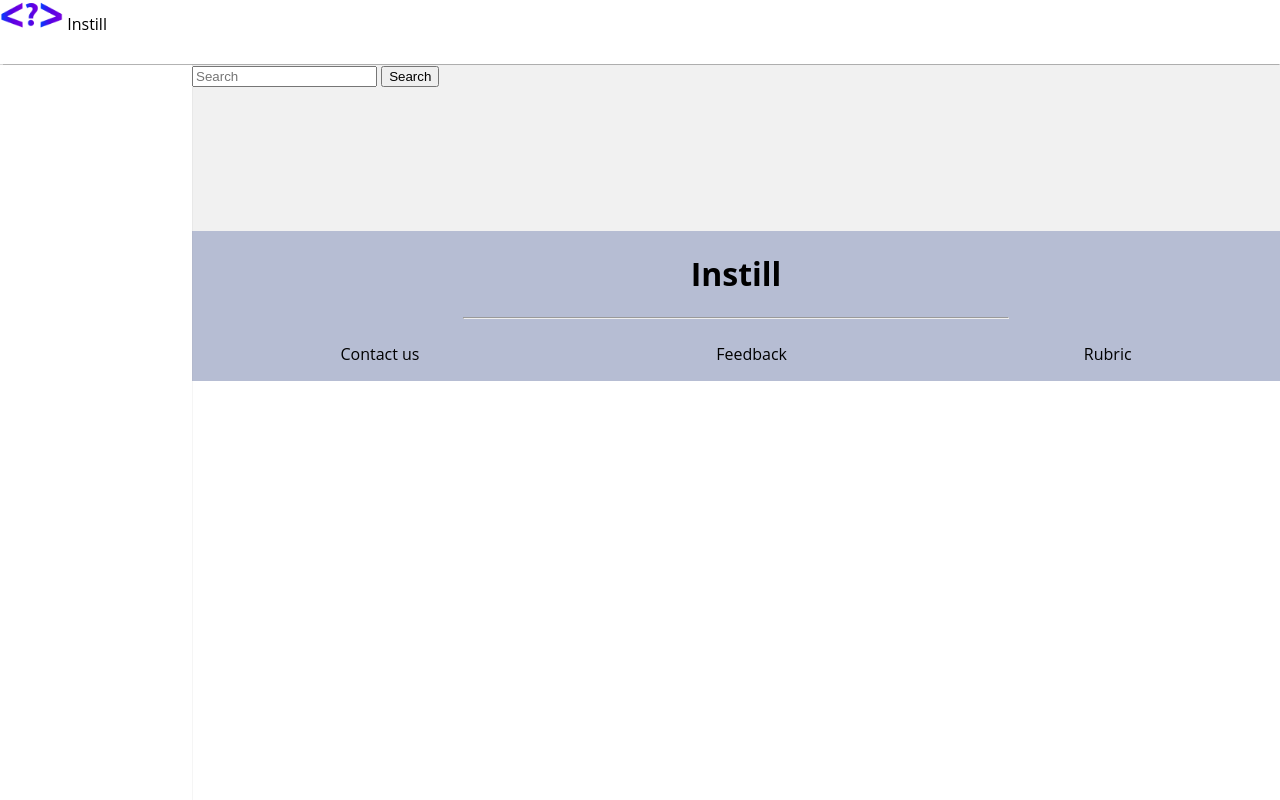
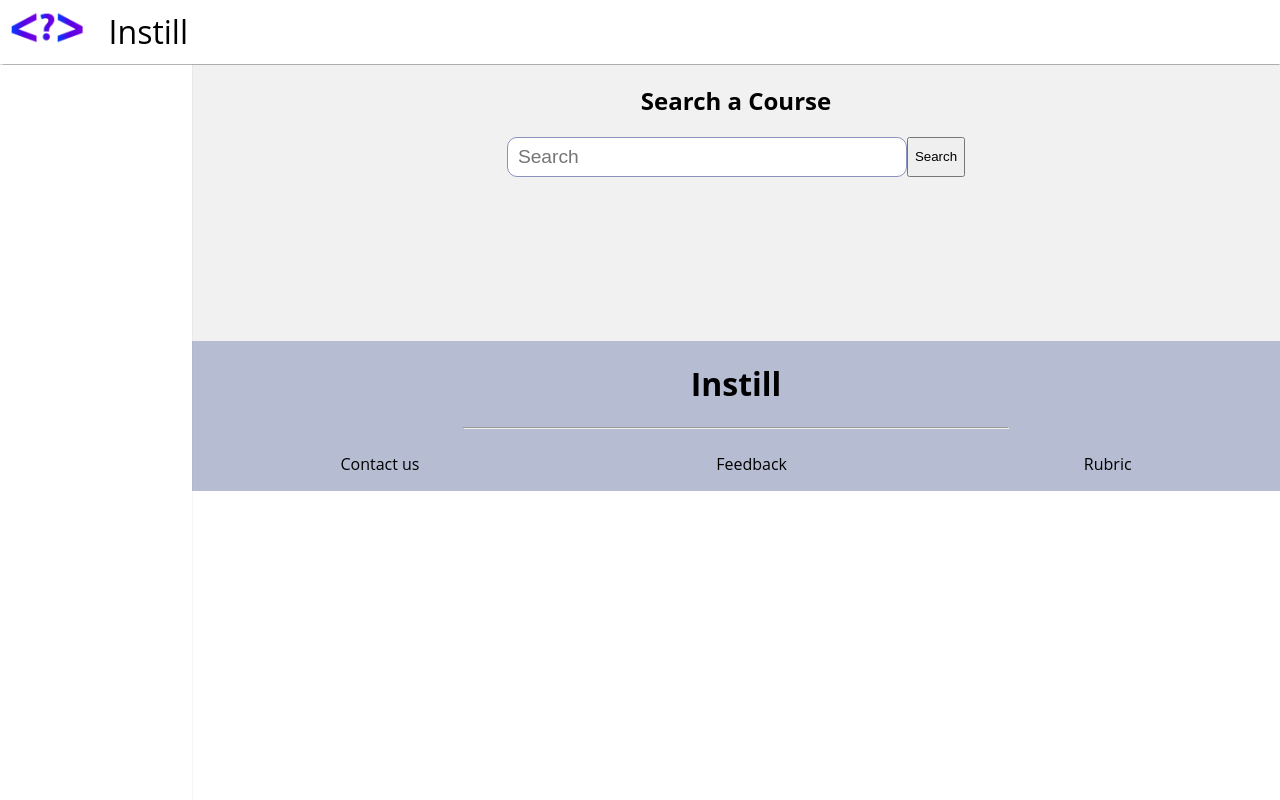
Before and after one commit to EvanCoppa/Instill, a PHP site: page /search.php in a window 1280 px wide. Run offline with PHP 8.4, Linux system fonts and the light colour scheme; data that the repository does not hold is empty.

Commit message:
Improved Search

```diff
--- a/Resorces.php
+++ b/Resorces.php
@@ -17,7 +17,7 @@
     <header>
         <nav>
             <?php $components->createTopNav();
-            $components->createSideNav(5); ?>
+            $components->createSideNav(8); ?>
         </nav>
     </header>
     <main onclick="refoldMenu()">
--- a/app.php
+++ b/app.php
@@ -7,7 +7,7 @@
 
 switch ($size) {
     case 'small':
-        echo '<div class="smallComponent">
+        echo '<div class="smallComponent" onclick="route(\'' . $path . '\')">
         <div class="pageComponentContent">
         <h2>' . $header . '</h2>
             <p>' . $content . '</p>
@@ -77,18 +77,19 @@
     echo'
     <div id="topnav">
     <div class="logo">
-        <a href="index.php"><img src="images/logo.png" alt="" height="30"></a>
-        <a href="index.php">Instill</a>
-        <i id="menu" style="margin:auto;" class="fa fa-bars" onclick="expandMenu()"></i>
-    </div>
-    <div class="breadc_crumb">
-    <ul class="breadcrumb">
-  <li><a href="#">Home</a></li>
-  <li><a href="#">Pictures</a></li>
-  <li><a href="#">Summer 15</a></li>
-  <li>Italy</li>
-</ul></div>
+        <ul>
+        <li><a href="#"><a href="index.php"><img src="images/logo.png" alt="" height="35"></a></a></li>
+        <li><a href="index.php">Instill</a></li>
+      </ul>
+     </div>
 </div>';
+// <div class="breadc_crumb">
+// <ul class="breadcrumb">
+// <li><a href="#">Home</a></li>
+// <li><a href="#">Pictures</a></li>
+// <li><a href="#">Summer 15</a></li>
+// <li>Italy</li>
+// </ul></div>
  }
 
 public function createSideNav($key) {
@@ -96,12 +97,15 @@
 
     include 'db_connect.php';
     $result = $mysqli->query("SELECT * FROM sidenav");
+    $i = 1;
     while ($row = $result->fetch_assoc()) {
-        if ($key == $row['id']) {
+
+        if ($key == $i) {
             echo '<a href="' . $row['path_url'] . '" id="active">' . '<div class="icons">' . '<img src="' . $row['img_url'] . '" />' . '<div class="name">' . $row['title'] . '</div> </div> </a>';
         } else {
             echo '<a href="' . $row['path_url'] . '">' . '<div class="icons">' . '<img src="' . $row['img_url'] . '" />' . '<div class="name">' . $row['title'] . '</div> </div> </a>';
         }
+        $i++;
     }
 
     echo '</div>';
--- a/search.php
+++ b/search.php
@@ -22,22 +22,34 @@
         </nav>
     </header>
     <main onclick="refoldMenu()">
-
         <div class="search">
+            <div>
+            <h2>Search a Course</h2>
+            </div>
+            <div class="search_child">
             <form action="search.php" method="get">
-                <input type="text" name="search" placeholder="Search">
+                <input type="search" name="search" placeholder="Search">
                 <input type="submit" value="Search">
             </form>
+            </div>
+
         </div>
-        <?php
+<section id="search_results">
+<?php
         if (isset($_GET['search'])) {
             $search = $_GET['search'];
             $result = $mysqli->query("SELECT * FROM course WHERE title LIKE '%$search%'");
             while ($row = $result->fetch_assoc()) {
                 $components->createPageComponent('medium', $row['title'], $row['description'], $row['path_url'], '', 'photo', 'Course');
             }
+            $result = $mysqli->query("SELECT * FROM lesson WHERE title LIKE '%$search%'");
+            while ($row = $result->fetch_assoc()) {
+                $components->createPageComponent('small', $row['title'], '', $row['path_url'], '', 'photo', 'Course');
+            }
         }
         ?>
+</section>
+
     </main>
 
     <?php
--- a/style.css
+++ b/style.css
@@ -43,10 +43,9 @@
 }
 
 #topnav ul {
-  padding-left: 17px;
-  display: flex;
-  justify-content: space-between;
-}
+  padding-left: px;
+  display: inline;
+ }
 
 #topnav li {
   display: inline;
@@ -298,3 +297,40 @@
     display:inline;
   }
 }
+
+
+input[type="search"]{
+   height: 40px;
+  border-radius: 10px;
+  border: 1px solid #8A93BE;
+  padding: 0px 10px;
+  font-size: 1.2rem;
+  margin: 0px 0px 20px 0px;
+  width: 400px;
+}
+
+.search{
+  display: flex;
+  flex-direction: column;
+  justify-content: center;
+  align-items: center;
+  margin: 0px 0px 20px 0px;
+  width: 100vw;
+}
+
+.search_child form{
+  display: flex;
+  justify-content: center;
+height: 40px;}
+
+.search_child{
+  display: flex;
+  flex-direction: row;
+  justify-content: center;
+}
+
+#search_results{
+  display: flex;
+  flex-wrap: wrap;
+
+}
```
Also changed, not shown: images/Vector.svg (added), images/lesson.svg (added).
